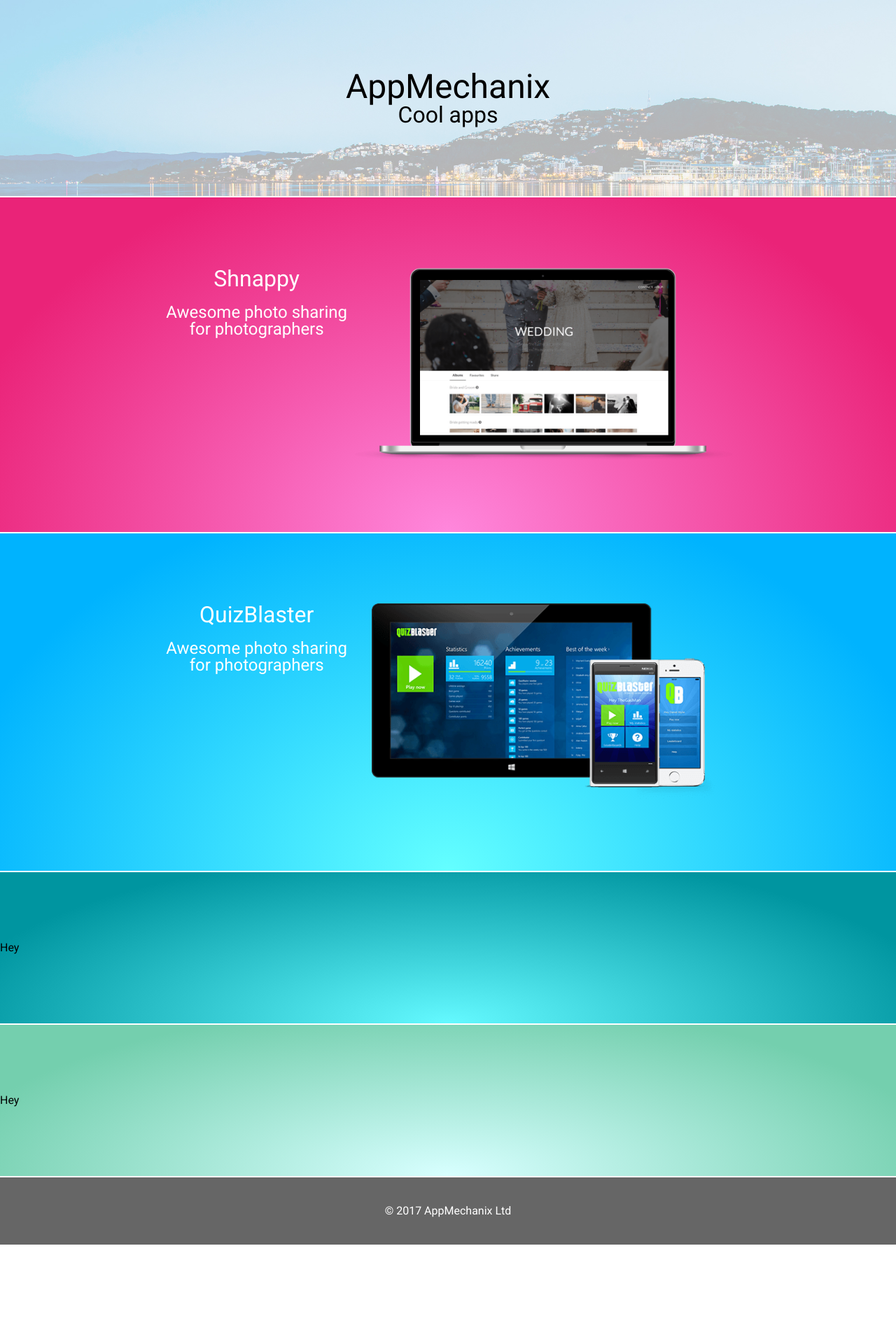
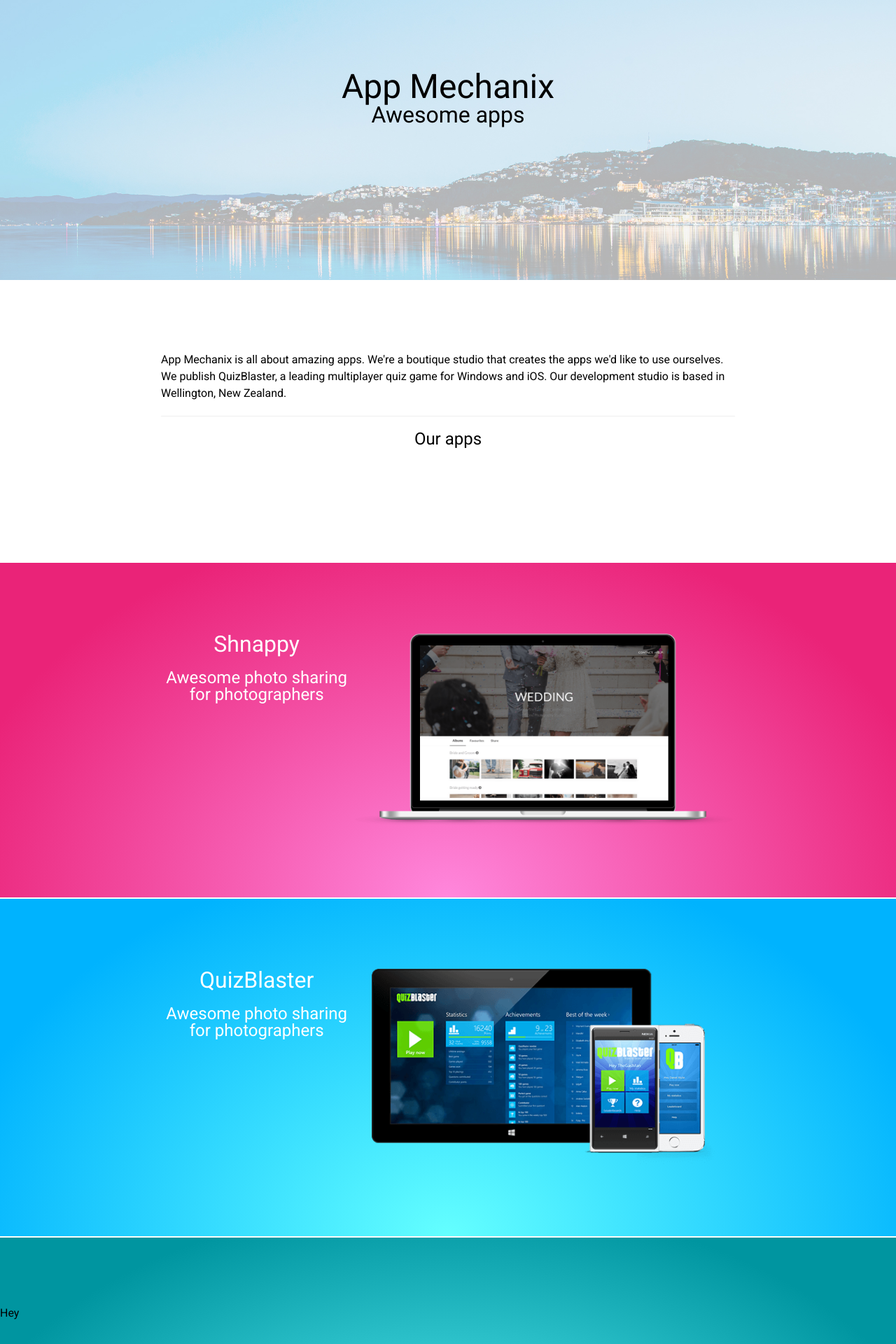
Before and after one commit to appmechanix/appmechanix.github.io, a Jekyll site: the page built from index.html, in a window 1280 px wide. Shown: the top 1920 px of the page at 70% size. Built offline with Jekyll 4.4.1, drawn with Linux system fonts in a browser that asks for light colours; before the commit the page ends 1778 px from its top, so only the background shows below that.

Commit message:
More changes

```diff
--- a/_sass/_panel.scss
+++ b/_sass/_panel.scss
@@ -1,5 +1,6 @@
 .panel {
   width: 100%;
+  min-height: 200px;
   border-bottom: 2px solid white;
   padding-top: 100px;
   padding-bottom: 100px;
@@ -24,6 +25,19 @@
     font-size: 24px;
   }
 
+  h5 {
+    font-size: 24px;
+    text-align: center;
+
+    &.title--topborder {
+      $spacing: 20px;
+
+      border-top: 1px solid #efefef;
+      margin-top: $spacing;
+      padding-top: $spacing;
+    }
+  }
+
   img {
     max-width: 100%;
   }
@@ -42,6 +56,10 @@
       text-align: center;
       font-size: 32px;
     }
+  }
+
+  &.panel--about {
+    background: white;
   }
 
   &.panel--shnappy {
--- a/_sass/_screen.scss
+++ b/_sass/_screen.scss
@@ -8,5 +8,9 @@
   background: white;
 }
 
+p {
+  line-height: 150%;
+}
+
 @import "panel";
 @import "footer";
--- a/index.html
+++ b/index.html
@@ -4,8 +4,20 @@
 
 <div class="panel panel--hero">
     <div class="container">
-        <h1>AppMechanix</h1>
-        <h2>Cool apps</h2>
+        <h1>App Mechanix</h1>
+        <h2>Awesome apps</h2>
+    </div>
+</div>
+
+<div class="panel panel--about">
+    <div class="container">
+        <p>
+            App Mechanix is all about amazing apps. We're a boutique studio that creates the apps we'd like to use
+            ourselves. We publish QuizBlaster, a leading multiplayer quiz game for Windows and iOS. Our development
+            studio is based in Wellington, New Zealand.
+        </p>
+
+        <h5 class="title--topborder">Our apps</h5>
     </div>
 </div>
 
```
Also changed, not shown: 2 other files.
